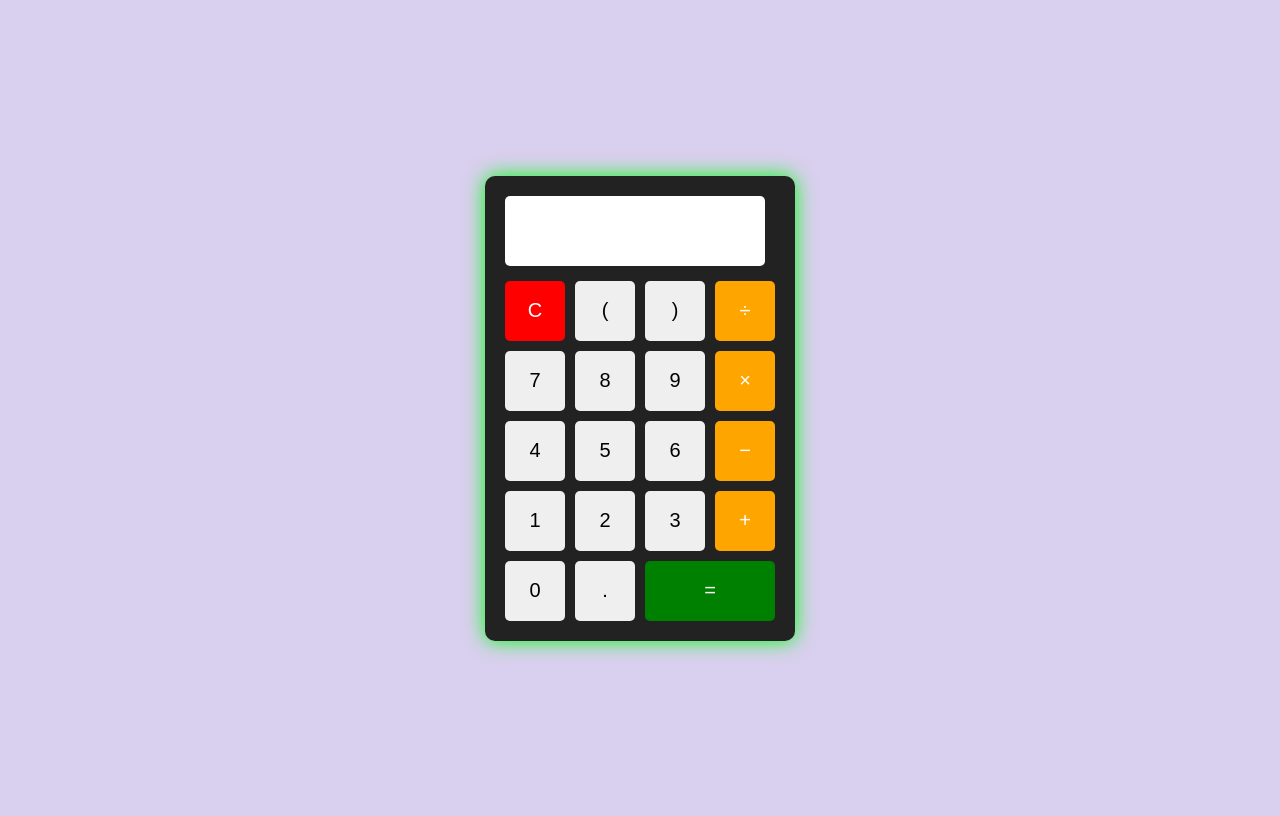
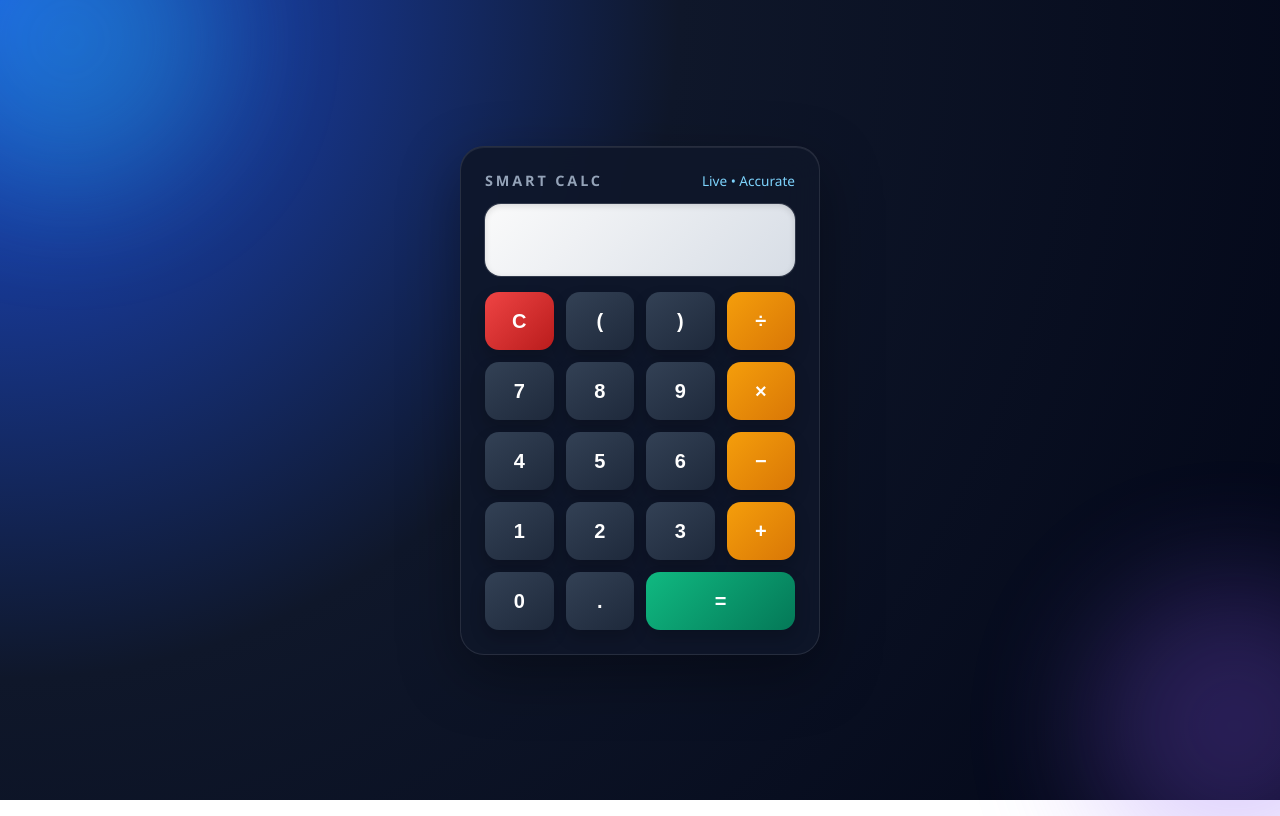
Before and after one commit to kurradinesh/Calculator, a plain HTML site: page index.html in a window 1280 px wide. Drawn offline with Linux system fonts and the light colour scheme.

Commit message:
Initial commit

```diff
--- a/index.html
+++ b/index.html
@@ -2,54 +2,202 @@
 <html lang="en">
     <head>
         <meta charset="UTF-8">
-        <title>GUI Calculator</title>
+        <meta name="viewport" content="width=device-width, initial-scale=1.0">
+        <title>Professional Calculator</title>
         <style>
+            :root {
+                --bg-dark: #020617;
+                --panel: rgba(15, 23, 42, 0.9);
+                --text: #f8fafc;
+                --muted: #94a3b8;
+                --accent: #22d3ee;
+                --accent-2: #6366f1;
+            }
+
+            * {
+                box-sizing: border-box;
+            }
+
             body {
+                margin: 0;
+                min-height: 100vh;
                 display: flex;
                 justify-content: center;
                 align-items: center;
-      height: 100vh;
-      background: #4412ae33;
-      font-family: Arial, sans-serif;
+                overflow: hidden;
+                font-family: "Segoe UI", Tahoma, Geneva, Verdana, sans-serif;
+                background: radial-gradient(circle at top left, #1d4ed8 0%, #0f172a 45%, var(--bg-dark) 100%);
+                color: var(--text);
             }
+
+            body::before,
+            body::after {
+                content: "";
+                position: fixed;
+                width: 280px;
+                height: 280px;
+                border-radius: 50%;
+                filter: blur(60px);
+                opacity: 0.28;
+                pointer-events: none;
+                animation: drift 10s ease-in-out infinite alternate;
+            }
+
+            body::before {
+                background: var(--accent);
+                top: -80px;
+                left: -90px;
+            }
+
+            body::after {
+                background: #8b5cf6;
+                right: -80px;
+                bottom: -80px;
+                animation-duration: 12s;
+            }
+
             .calculator {
-      background: #222;
-      padding: 20px;
-      border-radius: 10px;
-      box-shadow: 0 0 20px rgb(7, 250, 23);
+                width: min(92vw, 360px);
+                padding: 24px;
+                border-radius: 24px;
+                background: var(--panel);
+                border: 1px solid rgba(255, 255, 255, 0.1);
+                box-shadow: 0 20px 60px rgba(0, 0, 0, 0.35), inset 0 1px 0 rgba(255, 255, 255, 0.08);
+                backdrop-filter: blur(18px);
+                animation: riseIn 0.8s ease both;
             }
+
+            .calculator-header {
+                display: flex;
+                justify-content: space-between;
+                align-items: center;
+                margin-bottom: 14px;
+            }
+
+            .brand {
+                font-size: 0.9rem;
+                text-transform: uppercase;
+                letter-spacing: 0.2em;
+                color: var(--muted);
+                font-weight: 700;
+            }
+
+            .status {
+                font-size: 0.85rem;
+                color: #7dd3fc;
+            }
+
             #display {
-  width: 240px;
-  height: 50px;
-  margin-bottom: 15px;
-  font-size: 24px;
+                width: 100%;
+                height: 72px;
+                margin-bottom: 16px;
+                padding: 14px 16px;
+                border: none;
+                border-radius: 16px;
                 text-align: right;
-  padding: 10px;
-  border: none;
-  border-radius: 5px;
-  background-color: white;   /* 👈 Add this line */
-  color: black;              /* 👈 Text color set */
+                font-size: 28px;
+                font-weight: 700;
+                color: #0f172a;
+                background: linear-gradient(135deg, rgba(255, 255, 255, 0.98), rgba(226, 232, 240, 0.95));
+                box-shadow: inset 0 2px 6px rgba(0, 0, 0, 0.12), 0 0 0 1px rgba(255, 255, 255, 0.15);
+                transition: transform 0.2s ease, box-shadow 0.2s ease;
+                animation: glowPulse 2.8s ease-in-out infinite alternate;
             }
+
+            #display:focus {
+                outline: none;
+                transform: translateY(-1px);
+            }
+
             .buttons {
                 display: grid;
-      grid-template-columns: repeat(4, 60px);
-      grid-gap: 10px;
+                grid-template-columns: repeat(4, 1fr);
+                gap: 12px;
             }
+
             button {
-      height: 60px;
+                height: 58px;
+                border: none;
+                border-radius: 14px;
                 font-size: 20px;
-      border: none;
-      border-radius: 5px;
+                font-weight: 600;
                 cursor: pointer;
+                color: #fff;
+                background: linear-gradient(145deg, #334155, #1e293b);
+                box-shadow: 0 8px 16px rgba(0, 0, 0, 0.2);
+                transition: transform 0.15s ease, box-shadow 0.2s ease, background 0.2s ease;
+                animation: fadeUp 0.45s ease both;
             }
-    button.operator { background: orange; color: #fff; }
-    button.equal { background: green; color: #fff; grid-column: span 2; }
-    button.clear { background: red; color: #fff; }
-    button:hover { opacity: 0.8; }
+
+            button:hover {
+                transform: translateY(-2px);
+                box-shadow: 0 10px 20px rgba(0, 0, 0, 0.24);
+            }
+
+            button:active {
+                transform: scale(0.97);
+            }
+
+            button.operator {
+                background: linear-gradient(135deg, #f59e0b, #d97706);
+            }
+
+            button.equal {
+                background: linear-gradient(135deg, #10b981, #047857);
+                grid-column: span 2;
+            }
+
+            button.clear {
+                background: linear-gradient(135deg, #ef4444, #b91c1c);
+            }
+
+            @keyframes riseIn {
+                from {
+                    opacity: 0;
+                    transform: translateY(20px) scale(0.97);
+                }
+                to {
+                    opacity: 1;
+                    transform: translateY(0) scale(1);
+                }
+            }
+
+            @keyframes glowPulse {
+                from {
+                    box-shadow: inset 0 2px 6px rgba(0, 0, 0, 0.12), 0 0 0 1px rgba(255, 255, 255, 0.15);
+                }
+                to {
+                    box-shadow: inset 0 2px 6px rgba(0, 0, 0, 0.12), 0 0 0 1px rgba(255, 255, 255, 0.15), 0 0 24px rgba(34, 211, 238, 0.24);
+                }
+            }
+
+            @keyframes drift {
+                from {
+                    transform: translate(0, 0) scale(1);
+                }
+                to {
+                    transform: translate(40px, -40px) scale(1.15);
+                }
+            }
+
+            @keyframes fadeUp {
+                from {
+                    opacity: 0;
+                    transform: translateY(8px);
+                }
+                to {
+                    opacity: 1;
+                    transform: translateY(0);
+                }
+            }
         </style>
     </head>
     <body>
         <div class="calculator">
+            <div class="calculator-header">
+                <div class="brand">Smart Calc</div>
+                <div class="status">Live • Accurate</div>
+            </div>
             <input type="text" id="display" disabled>
             <div class="buttons">
                 <button class="clear" onclick="clearDisplay()">C</button>
@@ -73,13 +221,16 @@
                 <button class="equal" onclick="calculate()">=</button>
             </div>
         </div>
+
         <script>
             function appendValue(val) {
                 document.getElementById("display").value += val;
             }
+
             function clearDisplay() {
                 document.getElementById("display").value = "";
             }
+
             function calculate() {
                 try {
                     let result = eval(document.getElementById("display").value);
```
Lines whose indentation alone changed are shown as unchanged.
